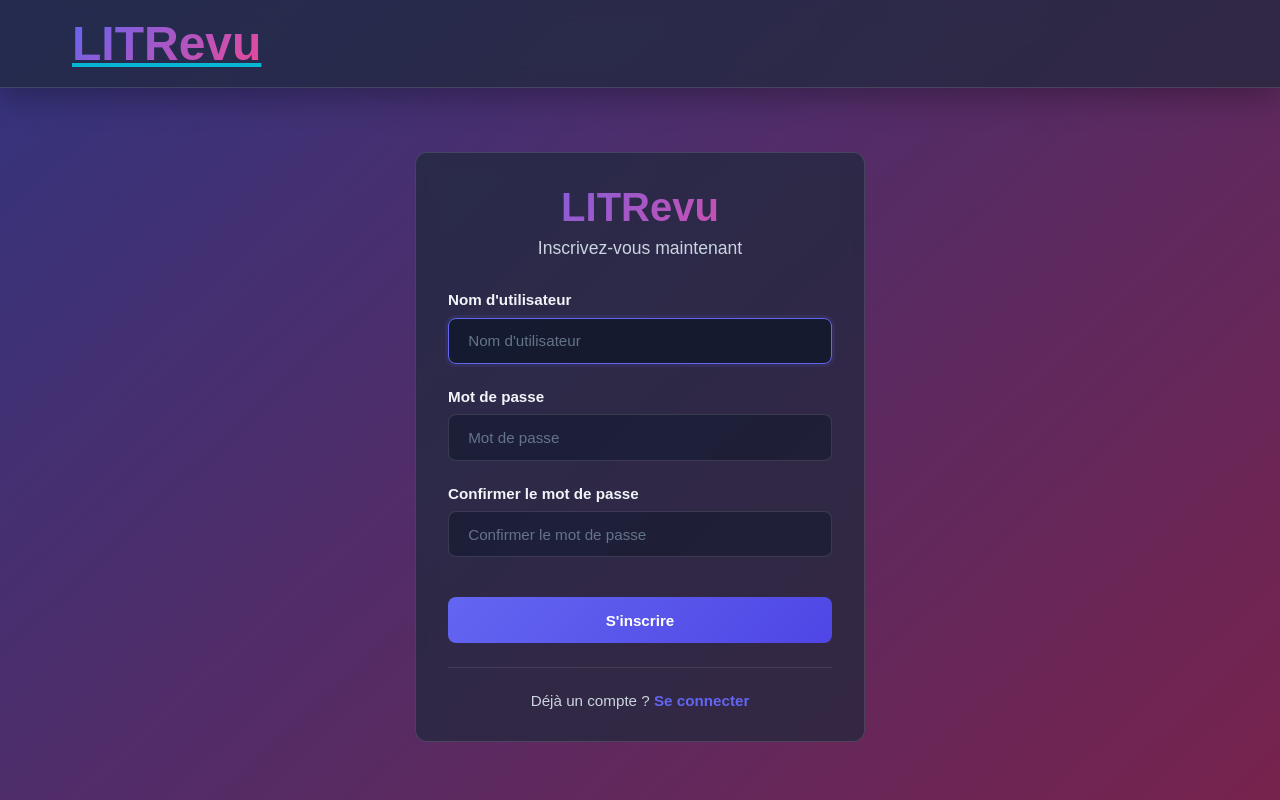
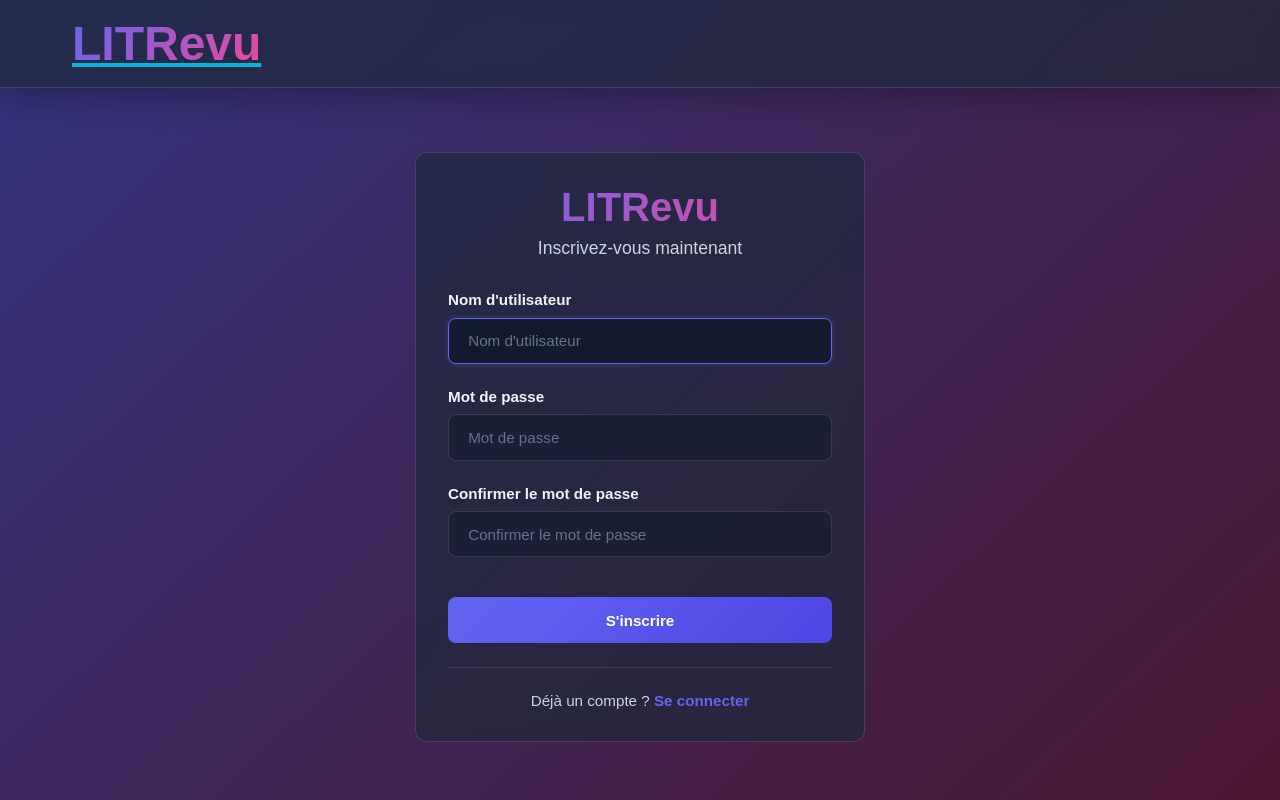
Before and after one commit to C-eorl/P9---LITRevu, a Django app: page /auth/signup/ in a window 1280 px wide. Run offline with Django 5.2, Linux system fonts and the light colour scheme; some web fonts are replaced.

Commit message:
modif. color background

```diff
--- a/litrevu/static/css/base.css
+++ b/litrevu/static/css/base.css
@@ -23,7 +23,7 @@ html {
 
 body {
     font-family: 'Satoshi', sans-serif;
-    background: linear-gradient(137deg,rgb(51, 52, 126) 0%, rgb(119, 35, 77) 100%);
+    background: linear-gradient(137deg,rgb(51, 52, 126) 0%, rgb(75, 22, 49) 100%);
     color: var(--text-primary);
     background-attachment: fixed;
     min-height: 100vh;
```
